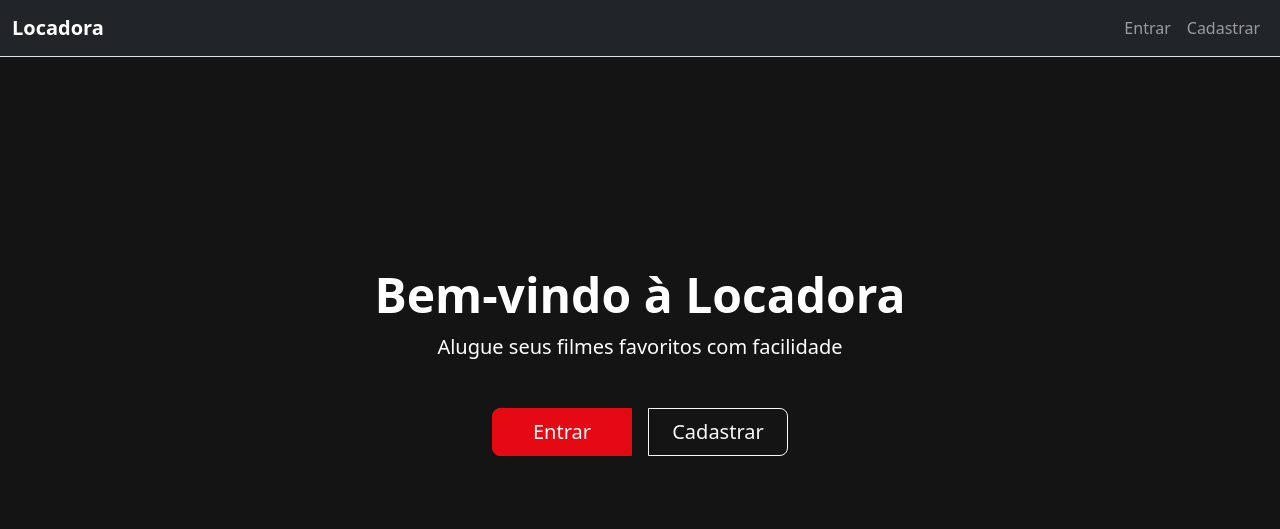
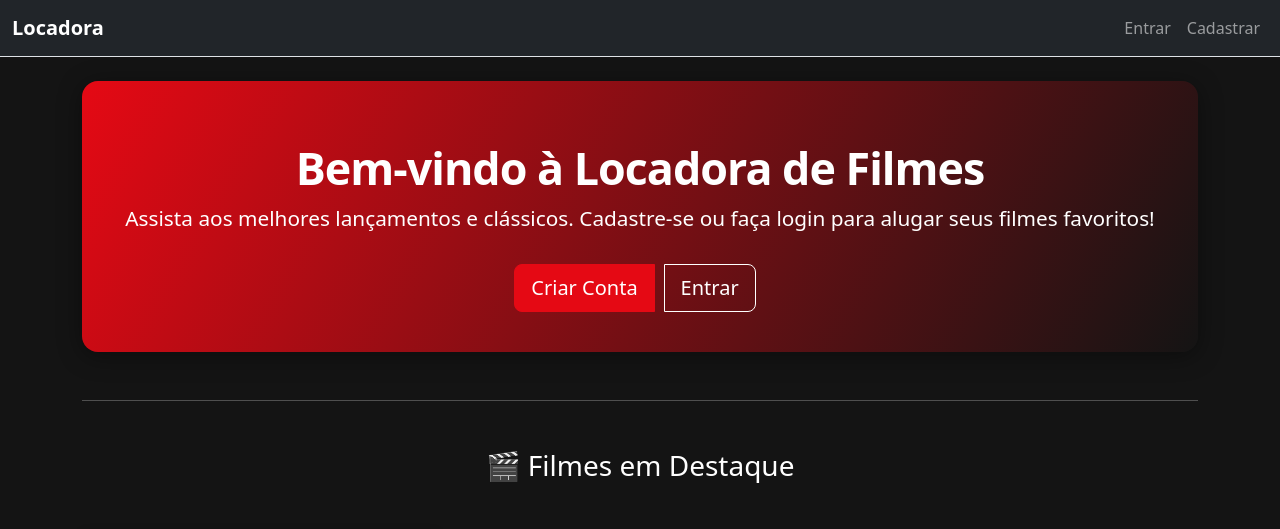
Before and after one commit to alerabello/sistema-de-locadora, a Flask app: page / in a window 1280 px wide. Shown: the top 529 px of the page. Run offline with Flask 3, Linux system fonts and the light colour scheme; tables that the repository leaves empty hold one stand-in row (values such as "Sample post").

Commit message:
Layout otimizado e aplicado correções

```diff
--- a/app/static/style.css
+++ b/app/static/style.css
@@ -2,6 +2,10 @@ body {
     background-color: #141414;
     color: #fff;
     min-height: 100vh;
+}
+
+a, label, .form-label {
+    color: #fff;
 }
 
 .navbar-brand {
@@ -10,6 +14,13 @@ body {
 
 .card {
     background-color: #1f1f1f;
+    border: 1px solid #333;
+    box-shadow: 0 2px 8px rgba(0,0,0,0.4);
+    transition: transform 0.1s;
+}
+
+.card:hover {
+    transform: translateY(-4px) scale(1.02);
 }
 
 .btn-danger {
@@ -17,7 +28,49 @@ body {
     border-color: #e50914;
 }
 
-.btn-danger:hover {
+.btn-danger:hover, .btn-danger:focus {
     background-color: #f6121d;
     border-color: #f6121d;
 }
+
+.btn-outline-light {
+    border-color: #fff;
+    color: #fff;
+}
+
+.btn-outline-light:hover, .btn-outline-light:focus {
+    background-color: #fff;
+    color: #141414;
+}
+
+.table {
+    color: #fff;
+    background-color: #1f1f1f;
+}
+
+.table th, .table td {
+    border-color: #444;
+}
+
+.form-control, .form-select {
+    background-color: #232323;
+    color: #fff;
+    border: 1px solid #444;
+    transition: all 0.2s;
+}
+
+.form-control:focus, .form-select:focus {
+    border-color: #e50914;
+    box-shadow: none;
+}
+
+.alert-warning {
+    background-color: #ffc107;
+    color: #000;
+    border: none;
+}
+
+.list-group-item.bg-dark {
+    background-color: #232323 !important;
+    border: none;
+}
--- a/app/templates/index.html
+++ b/app/templates/index.html
@@ -4,58 +4,59 @@
 
 <style>
 .hero {
-    height: 70vh;
-    display: flex;
-    align-items: center;
-    justify-content: center;
-    flex-direction: column;
+  background: linear-gradient(120deg, #e50914 0%, #141414 100%);
+  color: #fff;
+  padding: 60px 0 40px 0;
+  border-radius: 16px;
+  box-shadow: 0 4px 24px rgba(0,0,0,0.4);
+  margin-bottom: 40px;
 }
-
 .hero h1 {
-    font-size: 3rem;
-    font-weight: bold;
+  font-size: 2.8rem;
+  font-weight: 800;
+  letter-spacing: -1px;
 }
-
-  .hero .btn-group {
-    margin-top: 30px;
+.hero p {
+  font-size: 1.3rem;
+  margin-bottom: 30px;
 }
-
 .hero .btn-group a {
-    min-width: 140px;
+  margin-right: 10px;
 }
-
 .card-img-top {
-    max-height: 350px;
+  height: 320px;
   object-fit: cover;
+  border-radius: 8px 8px 0 0;
 }
 </style>
 
 <div class="hero text-center">
-  <h1>Bem-vindo à Locadora</h1>
-  <p class="lead">Alugue seus filmes favoritos com facilidade</p>
+  <h1>Bem-vindo à Locadora de Filmes</h1>
+  <p>Assista aos melhores lançamentos e clássicos. Cadastre-se ou faça login para alugar seus filmes favoritos!</p>
   <div class="btn-group">
-    <a href="{{ url_for('main.login') }}" class="btn btn-danger btn-lg mx-2">Entrar</a>
-    <a href="{{ url_for('main.cadastro') }}" class="btn btn-outline-light btn-lg mx-2">Cadastrar</a>
+    <a href="{{ url_for('main.cadastro') }}" class="btn btn-danger btn-lg">Criar Conta</a>
+    <a href="{{ url_for('main.login') }}" class="btn btn-outline-light btn-lg">Entrar</a>
   </div>
 </div>
 
 <hr class="my-5">
-<h3 class="text-white text-center">🎬 Filmes em Destaque</h3>
+<h3 class="text-white text-center mb-4">🎬 Filmes em Destaque</h3>
 <div class="row row-cols-1 row-cols-md-2 row-cols-lg-3 g-4 mt-3">
   {% for filme in filmes %}
   <div class="col">
-    <div class="card bg-dark border-secondary h-100">
-      {% if filme.cartaz_url %}
-      <img src="{{ filme.cartaz_url }}" class="card-img-top" alt="Cartaz de {{ filme.titulo }}" style="max-height: 360px; object-fit: cover;">
-      {% endif %}
+    <div class="card h-100">
+      <img src="{{ filme.cartaz_url or url_for('static', filename='default_movie.jpg') }}" class="card-img-top" alt="{{ filme.titulo }}">
       <div class="card-body">
         <h5 class="card-title">{{ filme.titulo }}</h5>
-        <p class="card-text">Ano: {{ filme.ano }}</p>
-        <span class="badge bg-success">Disponível</span>
+        <p class="card-text text-secondary mb-2">{{ filme.genero }} | {{ filme.ano }}</p>
+        <a href="{{ url_for('main.login') }}" class="btn btn-danger w-100">Alugar</a>
       </div>
     </div>
   </div>
   {% endfor %}
+  {% if not filmes %}
+    <p class="text-center text-muted">Nenhum filme cadastrado ainda.</p>
+  {% endif %}
 </div>
 
 {% endblock %}
```
Lines whose indentation alone changed are shown as unchanged.
